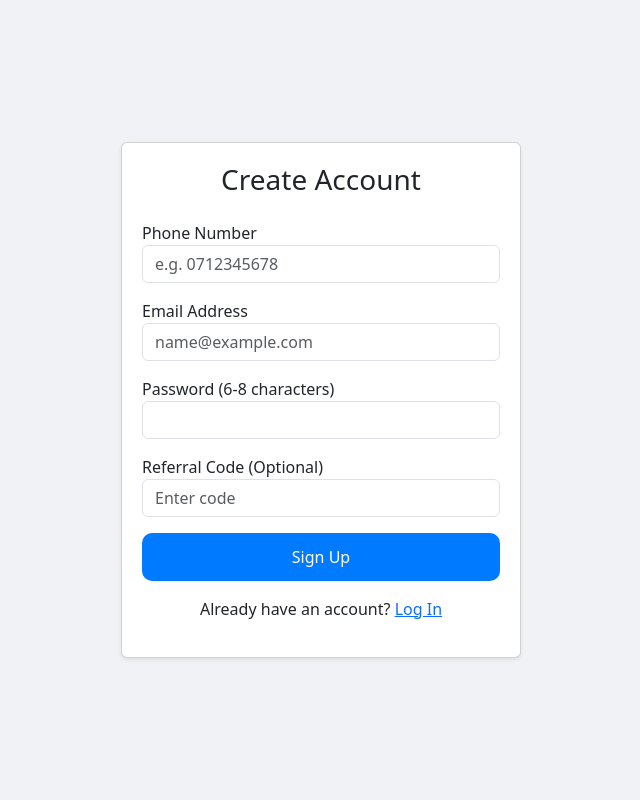
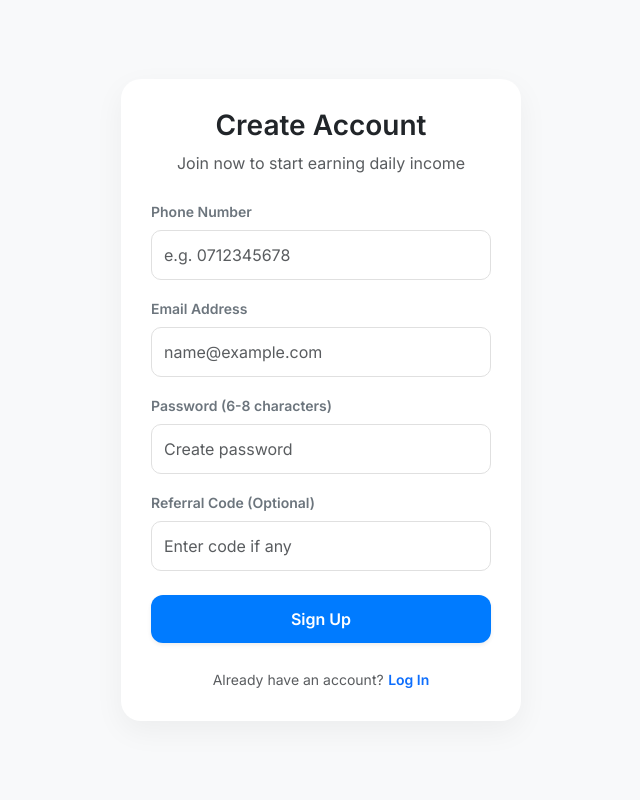
Before and after one commit to binkeymoo718-wq/bitrex, a Node server app: page /signup in a window 1280 px wide. Shown: the whole page, without its empty margins (319-959 px from the left). Run offline with Node 20, Linux system fonts and the light colour scheme.

Commit message:
Update signup.ejs

```diff
--- a/views/signup.ejs
+++ b/views/signup.ejs
@@ -3,38 +3,56 @@
 <head>
     <meta charset="UTF-8">
     <meta name="viewport" content="width=device-width, initial-scale=1.0">
-    <title>Sign Up | Business Platform</title>
+    <title>Sign Up | Investment Platform</title>
     <link href="https://cdn.jsdelivr.net/npm/bootstrap@5.3.0/dist/css/bootstrap.min.css" rel="stylesheet">
+    <link href="https://fonts.googleapis.com/css2?family=Inter:wght@400;600&display=swap" rel="stylesheet">
     <style>
-        body { background: #f0f2f5; display: flex; align-items: center; height: 100vh; }
-        .auth-card { width: 100%; max-width: 400px; padding: 20px; margin: auto; }
-        .btn-primary { background: #007bff; border: none; border-radius: 10px; padding: 12px; }
+        body { font-family: 'Inter', sans-serif; background-color: #f8f9fa; display: flex; align-items: center; height: 100vh; margin: 0; }
+        .auth-card { width: 100%; max-width: 400px; margin: auto; padding: 30px; background: #fff; border-radius: 20px; box-shadow: 0 10px 30px rgba(0,0,0,0.05); }
+        .btn-primary { background: #007bff; border: none; border-radius: 12px; padding: 12px; font-weight: 600; width: 100%; }
+        .form-control { border-radius: 10px; padding: 12px; border: 1px solid #e0e0e0; margin-bottom: 5px; }
+        .error-alert { background: #fee2e2; color: #dc2626; padding: 12px; border-radius: 10px; text-align: center; margin-bottom: 20px; font-size: 14px; border: 1px solid #fecaca; }
     </style>
 </head>
 <body>
-    <div class="card auth-card shadow-sm">
-        <h3 class="text-center mb-4">Create Account</h3>
-        <% if(error) { %> <div class="alert alert-danger"><%= error %></div> <% } %>
+
+<div class="auth-card">
+    <h3 class="text-center fw-bold mb-2">Create Account</h3>
+    <p class="text-center text-muted mb-4">Join now to start earning daily income</p>
+
+    <% if(error) { %>
+        <div class="error-alert"><%= error %></div>
+    <% } %>
+
     <form action="/signup" method="POST">
         <div class="mb-3">
-                <label>Phone Number</label>
+            <label class="form-label small fw-semibold text-secondary">Phone Number</label>
             <input type="tel" name="phone" class="form-control" placeholder="e.g. 0712345678" required>
         </div>
+
         <div class="mb-3">
-                <label>Email Address</label>
+            <label class="form-label small fw-semibold text-secondary">Email Address</label>
             <input type="email" name="email" class="form-control" placeholder="name@example.com" required>
         </div>
+
         <div class="mb-3">
-                <label>Password (6-8 characters)</label>
-                <input type="password" name="password" class="form-control" minlength="6" maxlength="8" required>
+            <label class="form-label small fw-semibold text-secondary">Password (6-8 characters)</label>
+            <input type="password" name="password" class="form-control" minlength="6" maxlength="8" placeholder="Create password" required>
         </div>
-            <div class="mb-3">
-                <label>Referral Code (Optional)</label>
-                <input type="text" name="referralCode" class="form-control" placeholder="Enter code">
+
+        <div class="mb-4">
+            <label class="form-label small fw-semibold text-secondary">Referral Code (Optional)</label>
+            <input type="text" name="referralCode" class="form-control" placeholder="Enter code if any">
         </div>
-            <button type="submit" class="btn btn-primary w-100">Sign Up</button>
-            <p class="text-center mt-3">Already have an account? <a href="/login">Log In</a></p>
+
+        <button type="submit" class="btn btn-primary shadow-sm">Sign Up</button>
     </form>
+
+    <div class="text-center mt-4">
+        <span class="text-muted small">Already have an account?</span>
+        <a href="/login" class="text-primary small fw-bold text-decoration-none">Log In</a>
     </div>
+</div>
+
 </body>
 </html>
```
Lines whose indentation alone changed are shown as unchanged.
